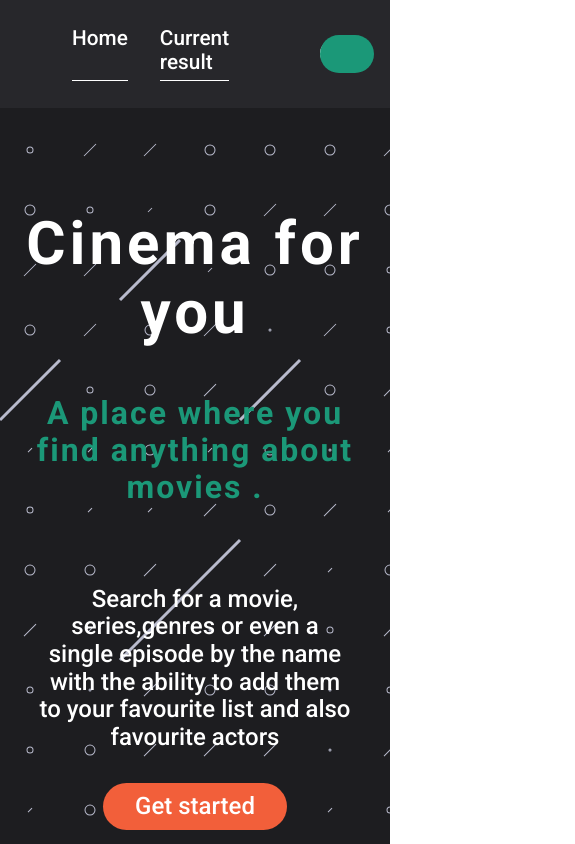
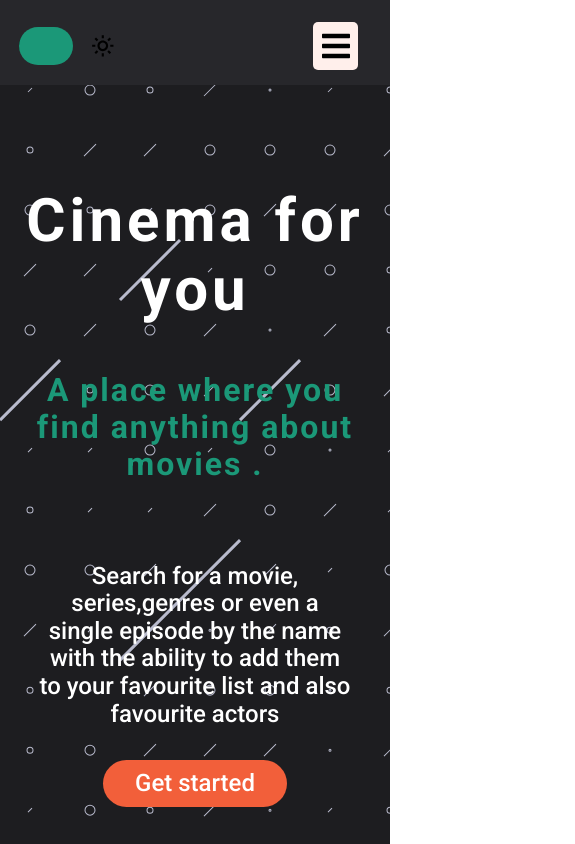
Before and after one commit to TheHunter597/movies, a Next.js app: page / in a window 390 px wide. Shown: the top 844 px of the page, 575 px wide, since content can reach past the window. Built offline with nearby package versions, Linux system fonts and the light colour scheme.

Commit message:
first commit

```diff
--- a/components/ActorsElement.module.scss
+++ b/components/ActorsElement.module.scss
@@ -23,7 +23,7 @@
     }
   }
   &__image {
-    width: 18rem;
+    width: 100%;
     height: 24rem;
     border-radius: 5px;
   }
--- a/components/Home/Search/Search.module.scss
+++ b/components/Home/Search/Search.module.scss
@@ -12,6 +12,7 @@
   }
   &__content {
     margin: auto;
+    width: min(90%, 1400px);
   }
   &__input {
     display: flex;
@@ -91,6 +92,9 @@
       cursor: pointer;
       &:hover {
         background-color: $primary-red;
+      }
+      @media (max-width: 600px) {
+        width: 10rem;
       }
     }
     &__next {
--- a/components/Home/Search/Search.tsx
+++ b/components/Home/Search/Search.tsx
@@ -64,7 +64,7 @@ function Search() {
           {result}
         </div>
 
-        {showScrollButtons && state.result.data?.length ? (
+        {showScrollButtons && state.result.data?.length && !state.phoneUser ? (
           <div className={styles.Search__scroll}>
             <button
               className={styles.Search__scroll__left}
--- a/components/Navbar/Navbar.module.scss
+++ b/components/Navbar/Navbar.module.scss
@@ -2,6 +2,11 @@
   background-color: var(--nav-bg-color);
   padding: 0.4rem 2rem;
   scroll-behavior: "smooth";
+  position: relative;
+  @media (max-width: 600px) {
+    height: 4.5rem;
+    padding: 0.4rem 0;
+  }
   &__headers {
     list-style: none;
     display: flex;
@@ -12,6 +17,23 @@
     font-size: 1.3rem;
     margin: 0;
     color: white;
+    @media (max-width: 600px) {
+      display: flex;
+      flex-direction: column;
+      justify-content: center;
+      align-items: center;
+      position: absolute;
+      top: 120%;
+      height: 60vh;
+      margin-inline: auto;
+      width: 90%;
+      margin-left: 5%;
+      background-color: var(--nav-bg-color);
+      box-shadow: 0 20px 30px rgba(black, 0.2);
+      z-index: 1;
+      animation: phoneHeaderAnimation 2s ease-out backwards;
+      overflow-x: hidden;
+    }
     a:link,
     a:visited {
       color: white;
@@ -30,6 +52,13 @@
       flex-direction: row;
       list-style: none;
       gap: 2rem;
+      @media (max-width: 600px) {
+        display: flex;
+        flex-direction: column;
+        justify-content: center;
+        align-items: center;
+        padding: 0;
+      }
     }
   }
   &__darkmodeToggler {
@@ -53,6 +82,47 @@
       border-radius: 20px;
     }
   }
+  &__phone {
+    display: flex;
+    flex-direction: row;
+    justify-content: space-between;
+    width: 100%;
+    padding: 0;
+    align-items: center;
+    list-style: none;
+  }
+  &__bars {
+    margin-right: 2rem;
+    font-size: 2rem;
+    text-align: center;
+    background-color: hsl(13, 100%, 96%);
+    padding-inline: 0.4rem;
+    padding-top: 0.5rem;
+    border-radius: 5px;
+    &_active {
+      animation: barsAnimation 2s ease-out forwards;
+    }
+  }
+}
+
+@keyframes phoneHeaderAnimation {
+  0% {
+    opacity: 0;
+    transform: translateX(-100vw);
+  }
+  100% {
+    opacity: 1;
+    transform: translate(0);
+  }
+}
+
+@keyframes barsAnimation {
+  0% {
+    transform: rotate(0);
+  }
+  100% {
+    transform: rotate(-140deg);
+  }
 }
 
 .darkmode {
--- a/components/Navbar/Navbar.tsx
+++ b/components/Navbar/Navbar.tsx
@@ -1,19 +1,103 @@
 import styles from "./Navbar.module.scss";
 import context from "../../context/context";
-import { useContext } from "react";
+import { useContext, useState, useEffect } from "react";
 import { state, actionType } from "../../utilits/types";
 import { BiSun } from "react-icons/bi";
 import { BsMoonFill } from "react-icons/bs";
 import Link from "next/link";
+import { FaBars } from "react-icons/fa";
+
 function Navbar(props: { setDarkMode: Function; darkmode: boolean }) {
   const data = useContext(context) as { state: state; dispatch: Function };
   let { darkmode, setDarkMode } = props;
   let { state, dispatch } = data;
+  const [showHeader, setShowHeader] = useState(false);
+  useEffect(() => {
+    window.innerWidth < 600
+      ? dispatch({ type: actionType.CHANGE_PHONE_USER, value: true })
+      : dispatch({ type: actionType.CHANGE_PHONE_USER, value: false });
+    window.addEventListener("resize", () =>
+      window.innerWidth < 600
+        ? dispatch({ type: actionType.CHANGE_PHONE_USER, value: true })
+        : dispatch({ type: actionType.CHANGE_PHONE_USER, value: false })
+    );
+    return () => {
+      window.removeEventListener("resize", () =>
+        window.innerWidth < 600
+          ? dispatch({ type: actionType.CHANGE_PHONE_USER, value: true })
+          : dispatch({ type: actionType.CHANGE_PHONE_USER, value: false })
+      );
+    };
+  }, []);
+  let phoneNavbar = (
+    <>
+      <ul className={styles.Navbar__phone}>
+        <li
+          className={`${styles.Navbar__darkmodeToggler} ${
+            darkmode ? styles.darkmode__active : styles.darkmode__inactive
+          }`}
+          onClick={() => setDarkMode((prev: boolean) => !prev)}
+        >
+          <BsMoonFill />
+          <BiSun />
+        </li>
+        <li
+          onClick={() => setShowHeader((prev) => !prev)}
+          className={`${styles.Navbar__bars}  ${
+            showHeader ? styles.Navbar__bars_active : ""
+          }`}
+        >
+          <FaBars />
+        </li>
+      </ul>
+      {showHeader ? (
+        <div className={styles.Navbar__headers}>
+          <ul>
+            <Link href="/">
+              <a onClick={() => setShowHeader(false)}>Home</a>
+            </Link>
+            <Link
+              href={
+                state.chosenMovie.id
+                  ? `/currentResult/${
+                      state.chosenMovie.id != undefined
+                        ? `/${state.chosenMovie.id}`
+                        : ""
+                    }`
+                  : ""
+              }
+            >
+              <a
+                onClick={() => {
+                  setShowHeader(false);
+                  dispatch({ type: actionType.CHANGE_FROM_OUTSIDE_LINK });
+                  !state.chosenMovie.id
+                    ? window.scrollTo(0, 1000)
+                    : doNothing();
+                }}
+              >
+                {" "}
+                Current result
+              </a>
+            </Link>
+          </ul>
+          <ul>
+            <Link href="/favMovies">
+              <a onClick={() => setShowHeader(false)}>Favourites list</a>
+            </Link>
+          </ul>
+        </div>
+      ) : (
+        ""
+      )}
+    </>
+  );
   function doNothing() {
     return;
   }
   return (
     <div className={styles.Navbar}>
+      {!state.phoneUser ? (
         <div className={styles.Navbar__headers}>
           <ul>
             <Link href="/">Home</Link>
@@ -31,7 +115,9 @@ function Navbar(props: { setDarkMode: Function; darkmode: boolean }) {
               <a
                 onClick={() => {
                   dispatch({ type: actionType.CHANGE_FROM_OUTSIDE_LINK });
-                !state.chosenMovie.id ? window.scrollTo(0, 1000) : doNothing();
+                  !state.chosenMovie.id
+                    ? window.scrollTo(0, 1000)
+                    : doNothing();
                 }}
               >
                 {" "}
@@ -54,6 +140,9 @@ function Navbar(props: { setDarkMode: Function; darkmode: boolean }) {
             <Link href="/favMovies">Movies list</Link>
           </ul>
         </div>
+      ) : (
+        phoneNavbar
+      )}
     </div>
   );
 }
--- a/context/context.tsx
+++ b/context/context.tsx
@@ -96,6 +96,9 @@ function reducer(state: state, action: reducerAction): state {
           actors: { actorsInfo: [], actorsData: [], actorsImages: [] },
         },
       };
+    case actionType.CHANGE_PHONE_USER: {
+      return { ...state, phoneUser: action.value };
+    }
     default:
       return state;
   }
@@ -121,6 +124,7 @@ export let ContextProvider = (props: { children: any }) => {
     },
     favsMovies: [{}],
     fromOutsideLink: true,
+    phoneUser: false,
   } as state);
 
   let getAllData = async (fromOutside: boolean, id: string) => {
--- a/pages/currentResult/[id].tsx
+++ b/pages/currentResult/[id].tsx
@@ -171,7 +171,7 @@ function CurrentResult() {
       </div>
 
       <div className={styles.CurrentResult__info}>
-        <h3 className={styles.CurrentResult__title}>{`${Title}(${Year})`}</h3>
+        <h3 className={styles.CurrentResult__title}>{`${Title} ${Year}`}</h3>
         <h4 className={styles.CurrentResult__genres}>{Genre}</h4>
         <p className={styles.CurrentResult__plot}>{Plot}</p>
         <div className={styles.CurrentResult__services}>{streaming()}</div>
--- a/utilits/types.tsx
+++ b/utilits/types.tsx
@@ -1,67 +1,95 @@
-export enum searchTypes  {
-    title="title"
+export enum searchTypes {
+  title = "title",
 }
 
 export enum actionType {
-    CHANGE_RESULT="CHANGE_RESULT",
-    CHANGE_SEARCH_TERM ="CHANGE_SEARCH_TERM",
-    NEXT_PAGE = "NEXT_PAGE",
-    PREVOIUS_PAGE="PREVIOUS_PAGE",
-    REST_PAGES="REST_PAGES",
-    CHOSEN_MOVIE_ID="CHOSEN_MOVIE_ID",
-    CHANGE_CHOSEN_MOVIE_DATA="CHANGE_CHOSEN_MOVIE_DATA",
-    CHANGE_YOUTUBE_DATA="CHANGE_YOUTUBE_DATA",
-    CHANGE_ACTORS_INFO="CHANGE_ACTORS_DATA",
-    CHANGE_ACTOR_DATA="CHANGE_ACTOR_DATA",
-    REST_ACTORS_DATA="REST_ACTORS_DATA",
-    CHANGE_ACTOR_IMAGE="CHANGE_ACTOR_IMAGE",
-    REST_ACTORS_IMAGES="REST_ACTORS_IMAGES",
-    CHANGE_FROM_OUTSIDE_LINK="CHANGE_FROM_OUTSIDE_LINK",
-    ADD_FAV_MOVIE ="ADD_FAV_MOVIE",
-    REMOVE_FAV_MOVIE="REMOVE_FAV_MOVIE",
-    CHANGE_STREAMING_SERVICES="CHANGE_STREAMING_SERVICES",
-    REST_ACTORS="REST_ACTORS"
+  CHANGE_RESULT = "CHANGE_RESULT",
+  CHANGE_SEARCH_TERM = "CHANGE_SEARCH_TERM",
+  NEXT_PAGE = "NEXT_PAGE",
+  PREVOIUS_PAGE = "PREVIOUS_PAGE",
+  REST_PAGES = "REST_PAGES",
+  CHOSEN_MOVIE_ID = "CHOSEN_MOVIE_ID",
+  CHANGE_CHOSEN_MOVIE_DATA = "CHANGE_CHOSEN_MOVIE_DATA",
+  CHANGE_YOUTUBE_DATA = "CHANGE_YOUTUBE_DATA",
+  CHANGE_ACTORS_INFO = "CHANGE_ACTORS_DATA",
+  CHANGE_ACTOR_DATA = "CHANGE_ACTOR_DATA",
+  REST_ACTORS_DATA = "REST_ACTORS_DATA",
+  CHANGE_ACTOR_IMAGE = "CHANGE_ACTOR_IMAGE",
+  REST_ACTORS_IMAGES = "REST_ACTORS_IMAGES",
+  CHANGE_FROM_OUTSIDE_LINK = "CHANGE_FROM_OUTSIDE_LINK",
+  ADD_FAV_MOVIE = "ADD_FAV_MOVIE",
+  REMOVE_FAV_MOVIE = "REMOVE_FAV_MOVIE",
+  CHANGE_STREAMING_SERVICES = "CHANGE_STREAMING_SERVICES",
+  REST_ACTORS = "REST_ACTORS",
+  CHANGE_PHONE_USER = "CHANGE_PHONE_USER",
 }
 
 export interface state {
-    result:{
-        page:number,
-        data:[],
-    },
-    chosenMovie:{
-        id:string,
-        streamingServices:{disney?:{us:{link:string}},netflix?:{us:{link:string}},hbo?:{us:{link:string}}},
-        data:{Title:string,Poster:string,Year:string,Genre:string,Director:string,Type:string,imdbID:string,BoxOffice:string,Actors:string,Awards:string,Plot:string,Writer:string,Ratings:{Source:string,Value:string}[],Metascore:string,imdbRating:string},
-        youtubeVideos:[],
-        actors:{
-            actorsInfo:{id:string,name:string}[],
-            actorsData:{results:{birthYear:number,
-                knownForTitles:string,
-                primaryName:string,
-                primaryProfession:string,}}[],
-            actorsImages:string[]
-        },
-    },
-    favsMovies:{id:string,data:{Title:string,imdbID:string,Poster:string,Year:number}}[],
-    fromOutsideLink:boolean
-
+  result: {
+    page: number;
+    data: [];
+  };
+  chosenMovie: {
+    id: string;
+    streamingServices: {
+      disney?: { us: { link: string } };
+      netflix?: { us: { link: string } };
+      hbo?: { us: { link: string } };
+    };
+    data: {
+      Title: string;
+      Poster: string;
+      Year: string;
+      Genre: string;
+      Director: string;
+      Type: string;
+      imdbID: string;
+      BoxOffice: string;
+      Actors: string;
+      Awards: string;
+      Plot: string;
+      Writer: string;
+      Ratings: { Source: string; Value: string }[];
+      Metascore: string;
+      imdbRating: string;
+    };
+    youtubeVideos: [];
+    actors: {
+      actorsInfo: { id: string; name: string }[];
+      actorsData: {
+        results: {
+          birthYear: number;
+          knownForTitles: string;
+          primaryName: string;
+          primaryProfession: string;
+        };
+      }[];
+      actorsImages: string[];
+    };
+  };
+  favsMovies: {
+    id: string;
+    data: { Title: string; imdbID: string; Poster: string; Year: number };
+  }[];
+  fromOutsideLink: boolean;
+  phoneUser: boolean;
 }
 
 export interface movieInfo {
-    Poster:string,
-    Title:string,
-    Year:number,
-    imdbID:string
+  Poster: string;
+  Title: string;
+  Year: number;
+  imdbID: string;
 }
 
-export interface youtubeData{
-    video:{
-        videoId:string,
-        thumbnails:{url:string}[],
-        title:string
-    }
+export interface youtubeData {
+  video: {
+    videoId: string;
+    thumbnails: { url: string }[];
+    title: string;
+  };
 }
 
-export type reducerAction = {type:actionType,value?:any}
+export type reducerAction = { type: actionType; value?: any };
 
-export type dispatchType = ({type,value}:reducerAction)=>void;
+export type dispatchType = ({ type, value }: reducerAction) => void;
```
Also changed, not shown: components/layout/Layout.tsx (+10 -4 lines), pages/currentResult/CurrentResult.module.scss (+41 -7 lines). Lines whose indentation alone changed are shown as unchanged.
